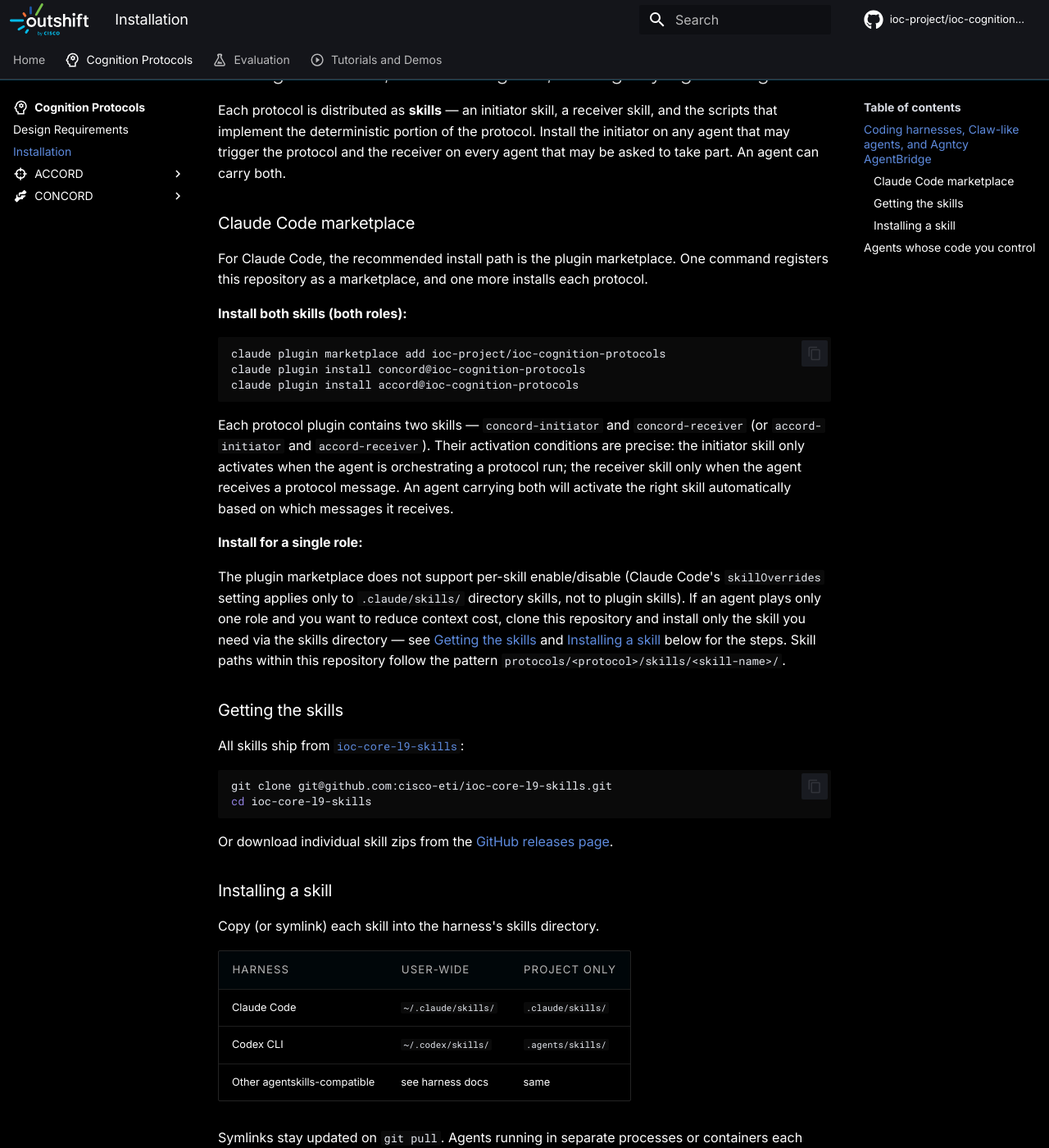
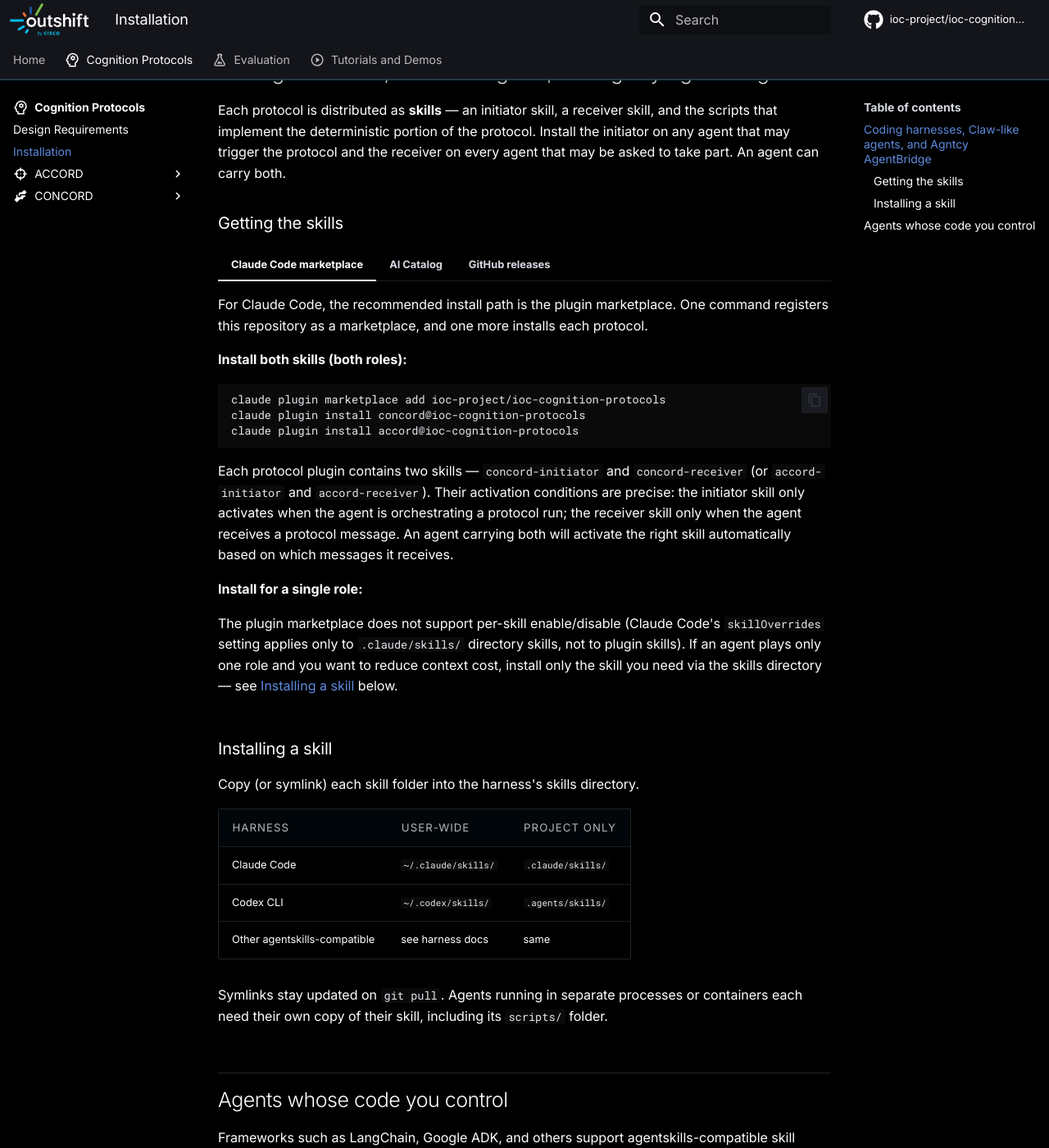
Before and after one commit to ioc-project/cognition-protocols, an MkDocs documentation site: the page built from docs/cognition-protocols/installation.md, in a window 1280 px wide and 1400 px high, scrolled down 365 px. Shown: the whole window at 82% size. Built offline with MkDocs 1.6.1 and Material for MkDocs 9.7.7, drawn with Linux system fonts in a browser that asks for light colours; comment, search, counter and statistics services are not loaded.

Commit message:
feat: publish ai-catalog.json from docs site (#12)
## Summary

- Adds `docs/ai-catalog.json` — an empty `application/ai-catalog+json`
catalog served at the docs site root (`/ai-catalog.json`) once GitHub
Pages deploys. MkDocs copies non-markdown files from `docs/` verbatim,
so no build config changes are needed.
- Documents how to register the catalog, search for skills, install a
skill (including the required unzip step since skills are distributed as
zips), and add a new released skill as a catalog entry in `README.md`.

No entries are added yet — those will follow as skills accumulate
published GitHub releases.

---------

Signed-off-by: Sam Betts <1769706+Tehsmash@users.noreply.github.com>

````diff
--- a/docs/cognition-protocols/installation.md
+++ b/docs/cognition-protocols/installation.md
@@ -14,50 +14,62 @@
 initiator on any agent that may trigger the protocol and the receiver on every agent
 that may be asked to take part. An agent can carry both.
 
-### Claude Code marketplace
-
-For Claude Code, the recommended install path is the plugin marketplace. One command
-registers this repository as a marketplace, and one more installs each protocol.
-
-**Install both skills (both roles):**
-
-```bash
-claude plugin marketplace add ioc-project/ioc-cognition-protocols
-claude plugin install concord@ioc-cognition-protocols
-claude plugin install accord@ioc-cognition-protocols
-```
-
-Each protocol plugin contains two skills — `concord-initiator` and `concord-receiver`
-(or `accord-initiator` and `accord-receiver`). Their activation conditions are precise:
-the initiator skill only activates when the agent is orchestrating a protocol run;
-the receiver skill only when the agent receives a protocol message. An agent carrying
-both will activate the right skill automatically based on which messages it receives.
-
-**Install for a single role:**
-
-The plugin marketplace does not support per-skill enable/disable (Claude Code's
-`skillOverrides` setting applies only to `.claude/skills/` directory skills, not to
-plugin skills). If an agent plays only one role and you want to reduce context cost,
-clone this repository and install only the skill you need via the skills directory —
-see [Getting the skills](#getting-the-skills) and [Installing a skill](#installing-a-skill) below for the steps.
-Skill paths within this repository follow the pattern
-`protocols/<protocol>/skills/<skill-name>/`.
-
 ### Getting the skills
 
-All skills ship from [`ioc-core-l9-skills`](https://github.com/cisco-eti/ioc-core-l9-skills):
+=== "Claude Code marketplace"
 
-```bash
-git clone git@github.com:cisco-eti/ioc-core-l9-skills.git
-cd ioc-core-l9-skills
-```
+    For Claude Code, the recommended install path is the plugin marketplace. One command
+    registers this repository as a marketplace, and one more installs each protocol.
 
-Or download individual skill zips from the
-[GitHub releases page](https://github.com/cisco-eti/ioc-core-l9-skills/releases).
+    **Install both skills (both roles):**
+
+    ```bash
+    claude plugin marketplace add ioc-project/ioc-cognition-protocols
+    claude plugin install concord@ioc-cognition-protocols
+    claude plugin install accord@ioc-cognition-protocols
+    ```
+
+    Each protocol plugin contains two skills — `concord-initiator` and `concord-receiver`
+    (or `accord-initiator` and `accord-receiver`). Their activation conditions are precise:
+    the initiator skill only activates when the agent is orchestrating a protocol run;
+    the receiver skill only when the agent receives a protocol message. An agent carrying
+    both will activate the right skill automatically based on which messages it receives.
+
+    **Install for a single role:**
+
+    The plugin marketplace does not support per-skill enable/disable (Claude Code's
+    `skillOverrides` setting applies only to `.claude/skills/` directory skills, not to
+    plugin skills). If an agent plays only one role and you want to reduce context cost,
+    install only the skill you need via the skills directory — see [Installing a skill](#installing-a-skill) below.
+
+=== "AI Catalog"
+
+    Skills are published to an [AI Catalog](https://ioc-project.github.io/ioc-cognition-protocols/ai-catalog.json) and can be installed with the [`ai-catalog` CLI](https://github.com/agntcy/ai-catalog).
+
+    Register the catalog once:
+
+    ```bash
+    ai-catalog catalog add ioc-protocols https://ioc-project.github.io/ioc-cognition-protocols/ai-catalog.json
+    ```
+
+    Then pull and install a skill. Skills are distributed as zip archives, so unzip after pulling:
+
+    ```bash
+    ai-catalog pull urn:ioc-project:concord-initiator -o /tmp/skill-download/
+    unzip /tmp/skill-download/concord-initiator.zip -d /tmp/skill-download/
+    mv /tmp/skill-download/concord-initiator ~/.claude/skills/
+    ```
+
+    Repeat for each skill you need (`concord-receiver`, `accord-initiator`, `accord-receiver`).
+
+=== "GitHub releases"
+
+    Download individual skill zips from the
+    [GitHub releases page](https://github.com/ioc-project/ioc-cognition-protocols/releases), then unzip and copy the skill folder into the harness's skills directory.
 
 ### Installing a skill
 
-Copy (or symlink) each skill into the harness's skills directory.
+Copy (or symlink) each skill folder into the harness's skills directory.
 
 | Harness | User-wide | Project only |
 |---|---|---|
````
Also changed, not shown: README.md (+48 -1 lines), docs/ai-catalog.json (added, +12 -0 lines).
